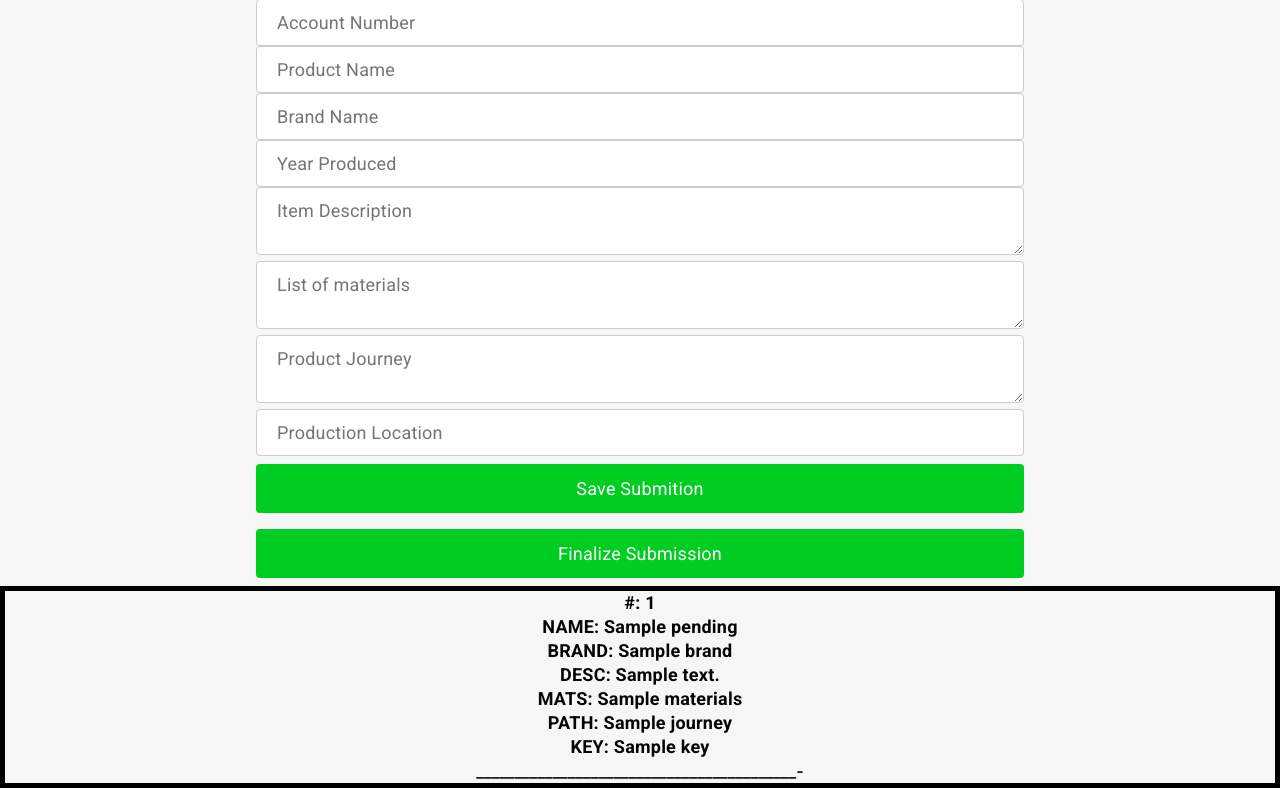
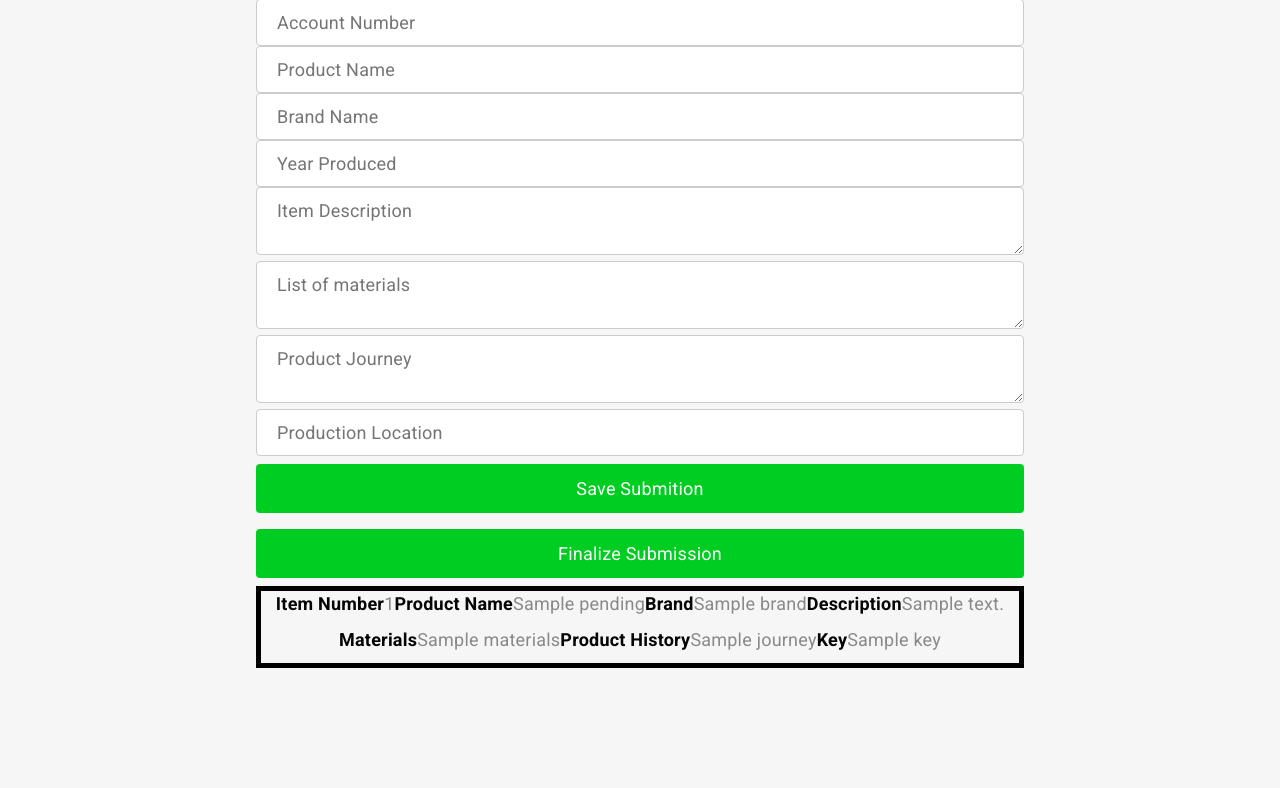
Before and after one commit to Johnson-Su/Certi-Chain, a Flask app: template blockchain_server/app/templates/companyside.html in a window 1280 px wide. Shown: the part 162-950 px from the top of the page. After the commit the page ends 830 px from the top, so only its background shows below. Run offline with Flask 2, Linux system fonts and the light colour scheme; the template is opened without the code that fills it: most values are stand-ins (such as "Sample title", 1, 10 or a date in 2020); parts of the project's set-up code (start-up, migrations or seed data) failed here and were passed over; some libraries are stand-ins or nearby versions.

Commit message:
style changes a lil

```diff
--- a/blockchain_server/app/templates/companyside.html
+++ b/blockchain_server/app/templates/companyside.html
@@ -82,22 +82,21 @@
       {% endif %}
       <center>
       {% for tx in pending%}
-      <div style="border: 5px solid black;">
-        <b class="verify">#: {{tx.tx_num}}</b>
+      <div class="row d-flex justify-content-center" style="border: 5px solid black; width: 60%;">
+        <b class="lessimportant"><span class = "verify">Item Number </span> {{tx.tx_num}}</b>
         <br>
-        <b class="verify">NAME: {{tx.name}}</b>
+        <b class="lessimportant"><span class = "verify">Product Name </span> {{tx.name}}</b>
         <br>
-        <b class="verify">BRAND: {{tx.brand}}</b>
+        <b class="lessimportant"><span class = "verify">Brand </span> {{tx.brand}}</b>
         <br>
-        <b class="verify">DESC: {{tx.description}}</b>
+        <b class="lessimportant"><span class = "verify">Description </span>{{tx.description}}</b>
         <br>
-        <b class="verify">MATS: {{tx.materials}}</b>
+        <b class="lessimportant"><span class = "verify">Materials </span> {{tx.materials}}</b>
         <br>
-        <b class="verify">PATH: {{tx.journey}}</b>
+        <b class="lessimportant"><span class = "verify">Product History </span> {{tx.journey}}</b>
         <br>
-        <b class="verify">KEY: {{tx.key}}</b>
+        <b class="lessimportant"><span class = "verify">Key </span> {{tx.key}}</b>
         <br>
-        <b>__________________________________________-</b>
         <br>
       </div>
       {% endfor %}
```
